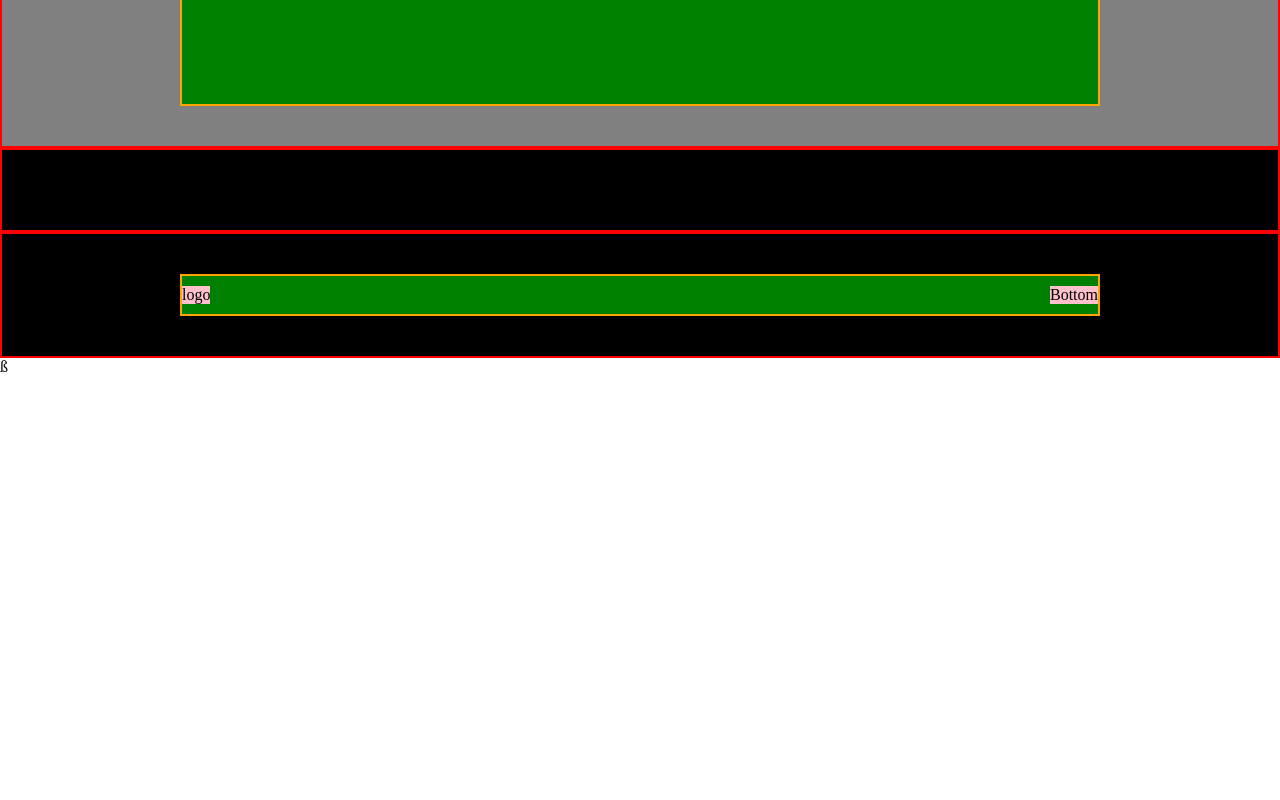
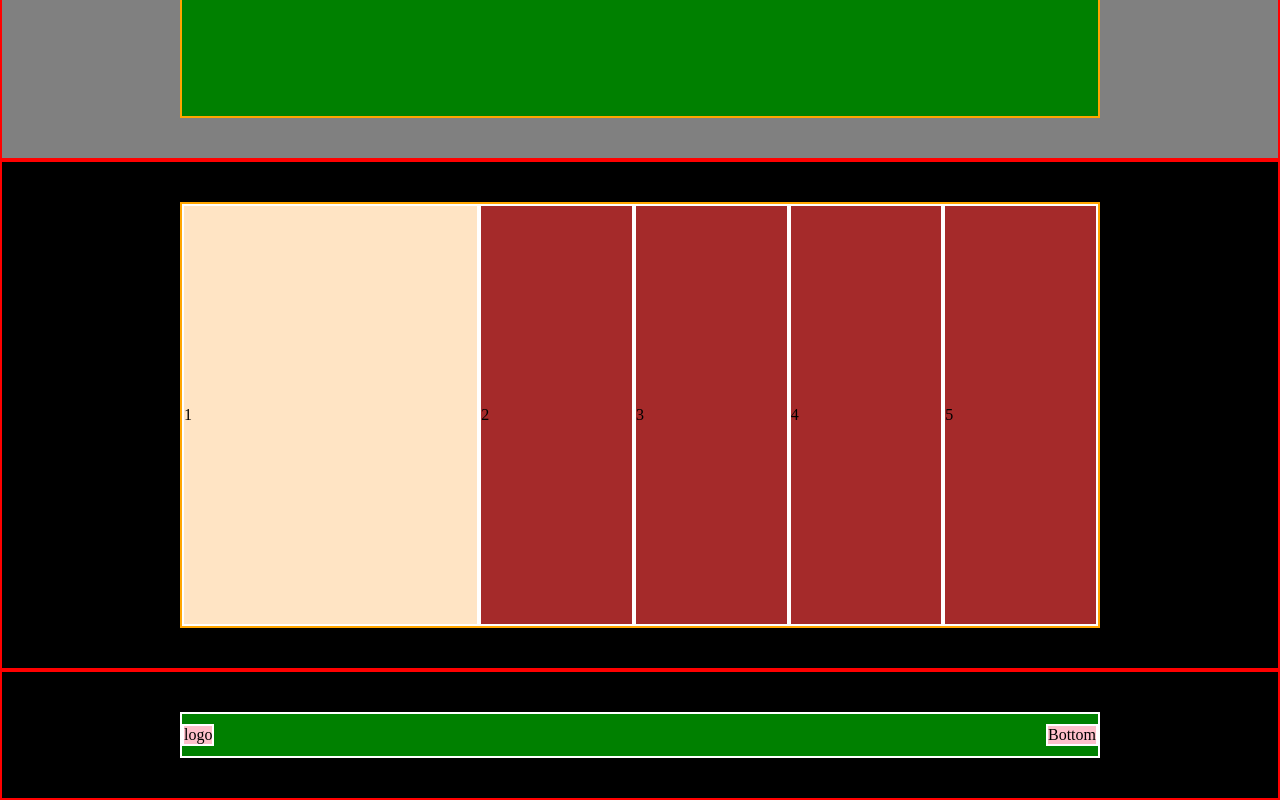
Before and after one commit to PiersilvioPellegrini/htmlcss-struttura-discord, a plain HTML site: page index.html in a window 1280 px wide. Shown: the part 1998-2798 px from the top of the page. Before the commit the page ends 2374 px from the top, so only its background shows below. Drawn offline with Linux system fonts and the light colour scheme.

Commit message:
completed 26/09/2022

```diff
--- a/css/style.css
+++ b/css/style.css
@@ -20,6 +20,11 @@ nav {
 
 
 }
+
+footer {
+    background-color: black;
+}
+
 
 .logo {
     flex-basis: 20%;
@@ -73,6 +78,7 @@ section {
 
     /* contenuto */
     padding: 120px;
+    border: 2px solid red;
 
 }
 
@@ -86,14 +92,14 @@ section {
     padding: 120px;
     flex-basis: 40%;
     background-color: blueviolet;
-
+    border: 2px solid red;
 
 }
 
 .col-2 {
     flex-basis: 60%;
     background-color: yellow;
-
+    border: 2px solid red;
 
 }
 
@@ -118,23 +124,57 @@ section {
     background-color: grey;
 }
 
-.bg-black {
-    background-color: black;
-}
 
-.footer2{
+.footer1 {
     width: 920px;
     margin: 0 auto;
     border: 2px solid orange;
+
+    display: flex;
+    flex-direction: row;
+
+}
+/* colonna grande blocco 1 footer */
+.colbig_footer {
+    padding:200px 0;
+    flex-grow: 2;
+    background-color: bisque;
+    border: 2px solid white;
+
+
+}
+
+/* colonna normale blocco 1 footer */
+.col_footer {
+    padding:200px 0;
+    flex-grow: 1;
+    background-color: brown;
+    border: 2px solid white;
+}
+
+
+
+
+
+
+
+/* secondo blocco footer */
+.footer2 {
+    width: 920px;
+    margin: 0 auto;
+    border: 2px solid white;
     background-color: green;
     display: flex;
     justify-content: space-between;
-    padding: 10px 0 ;
+    padding: 10px 0;
 
 
 
 }
 
-.logo_footer , .bottom{
+/* bottoni footer2 */
+.logo_footer,
+.bottom {
     background-color: pink;
+    border: 2px solid white;
 }
--- a/index.html
+++ b/index.html
@@ -105,15 +105,34 @@
     </main>
 
 
-    <footer class="bg-black">
+    <footer >
         <!-- classe per colore sfondo -->
         <section>
 
-            <div>
+            <div class="footer1">
+            <!-- col1 -->
+            <div class="colbig_footer">
                 <!-- prima colonna flex-grow=1; -->
                 <!-- 4 colonne flex-grow=0; -->
-
+                1
             </div>
+            <!-- col2 -->
+            <div class="col_footer">
+                2
+            </div>
+            <!-- col3 -->
+            <div class="col_footer">
+                3
+            </div>
+            <!-- col4 -->
+            <div class="col_footer">
+                4
+            </div>
+            <!-- col5 -->
+            <div class="col_footer">
+                5
+            </div>
+        </div>
         </section>
 
         <section>
@@ -138,5 +157,5 @@
 
 
 </body>
-ß
+
 </html>
```
